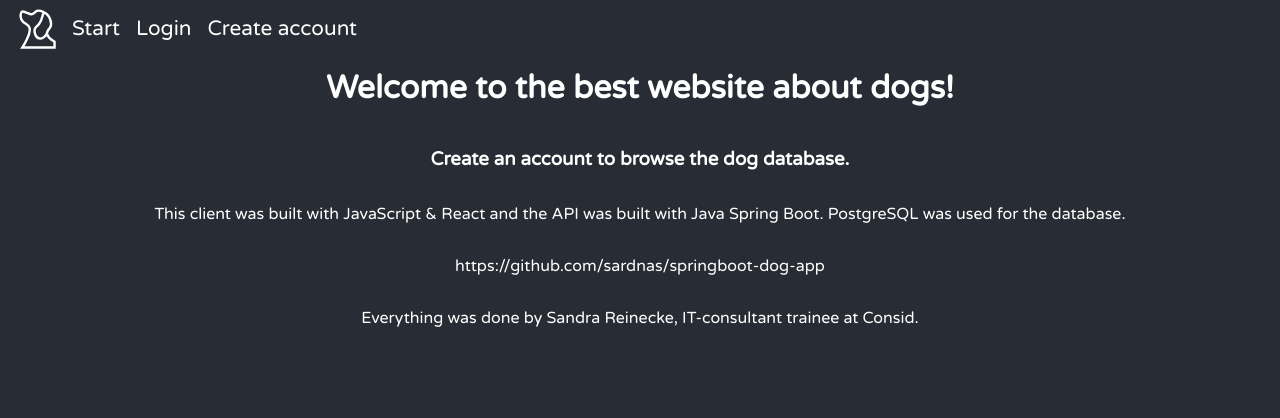
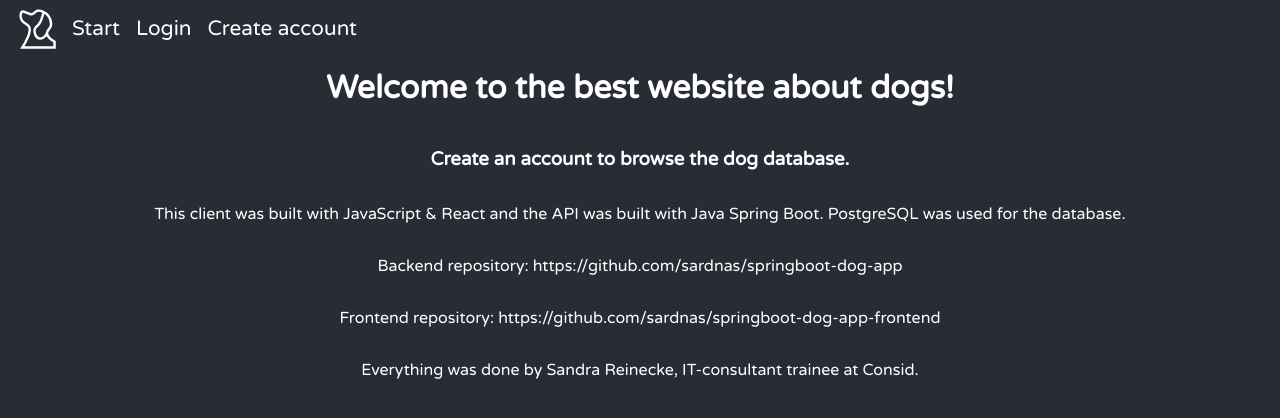
Before and after one commit to sardnas/dogbook-frontend, a React (Create React App) app: page / in a window 1280 px wide. Shown: the top 418 px of the page. Built offline with nearby package versions, Linux system fonts and the light colour scheme.

Commit message:
made input box smaller

```diff
--- a/src/pages/Hello.js
+++ b/src/pages/Hello.js
@@ -7,7 +7,8 @@ const Hello = () => {
             <p>This client was built with JavaScript & React and the
                 API was built with Java Spring Boot. PostgreSQL was used
                 for the database.</p>
-            <p>https://github.com/sardnas/springboot-dog-app</p>
+            <p>Backend repository: https://github.com/sardnas/springboot-dog-app</p>
+            <p>Frontend repository: https://github.com/sardnas/springboot-dog-app-frontend</p>
             <p>Everything was done by Sandra Reinecke, IT-consultant trainee at Consid. </p>
         </>
     );
--- a/src/styles/Register.css
+++ b/src/styles/Register.css
@@ -1,5 +1,5 @@
 .RegisterContainer {
-    width: 40%;
+    width: 40rem;
     text-align: center;
     display: flex;
     flex-direction: column;
```
